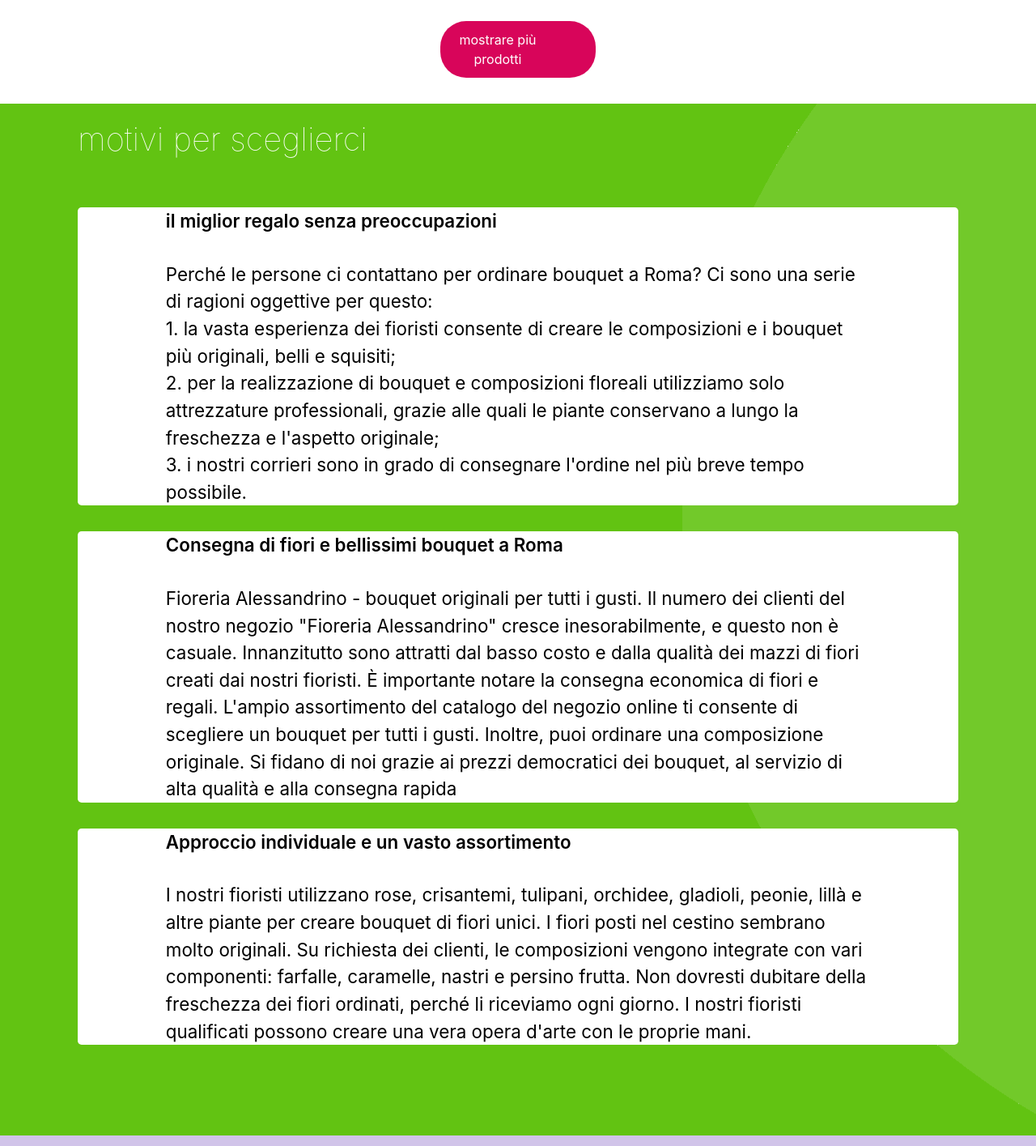
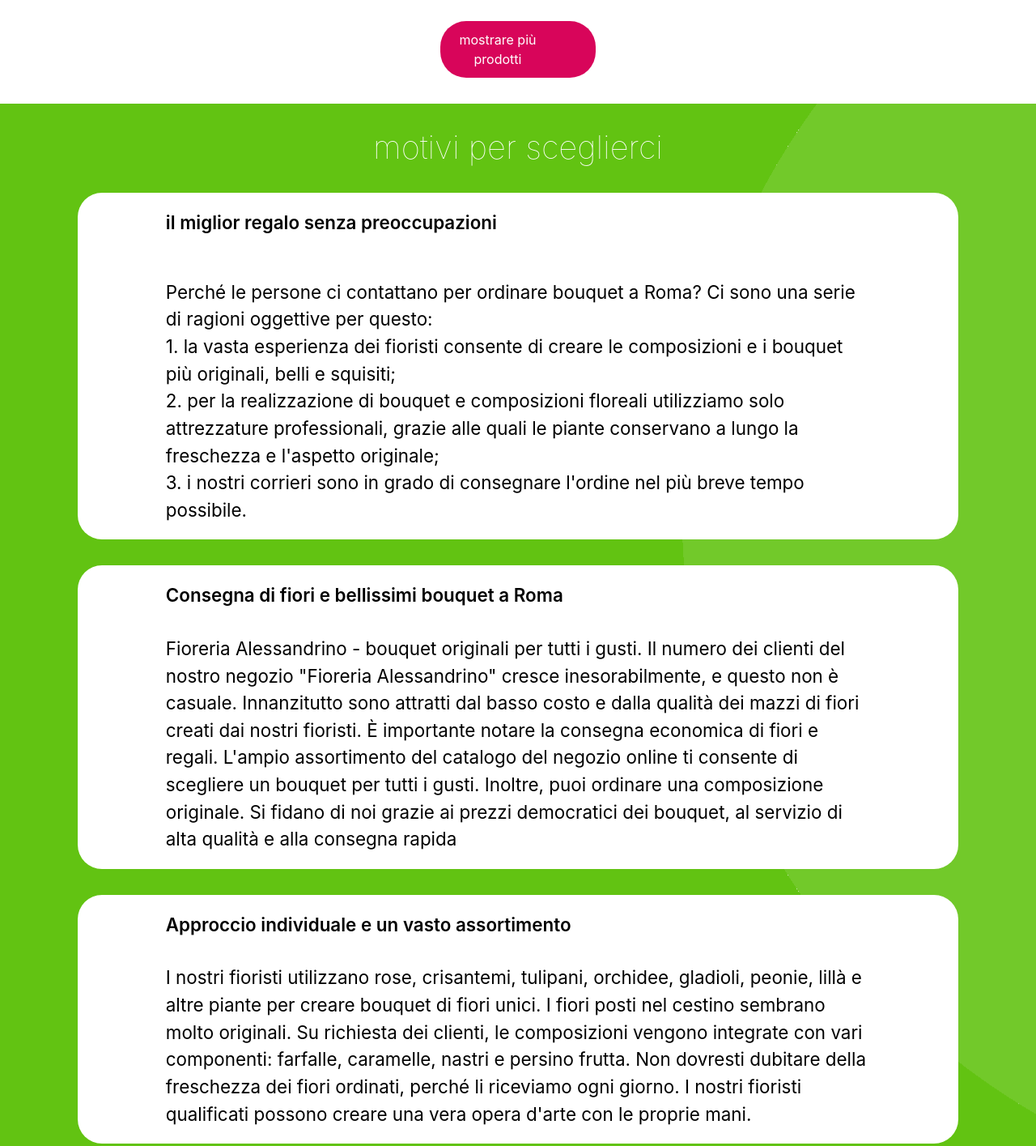
Before and after one commit to FioreriaAlessandrino/floreria_alessandrino, a website: page index.html in a window 1280 px wide. Shown: the part 760-2175 px from the top of the page at 81% size. Drawn offline with nearby package versions, Linux system fonts and the light colour scheme.

Commit message:
Update index.html

```diff
--- a/index.html
+++ b/index.html
@@ -82,17 +82,14 @@
     </section>
 
   <!-- testimonials section  -->
-
-    <section class="testimonials">
-      <div class="testimonials-bar">
-        <h1 style="text-align: center; color:white">motivi per sceglierci</h1>
-      </div>
+<section class="testimonials">
+        <h1 style="color: white; text-align: center;padding-top: 30px;">motivi per sceglierci</h1>
       <div class="testimonials-box">
-        <div class="customer1 customer">
-          <div class="customer-info inner-box">
+        <div style="border-radius: 30px;" class="customer1 customer">
+          <div style="padding-top: 20px; padding-bottom: 20px;" class="customer-info inner-box">
             <span>il miglior regalo senza preoccupazioni</span>
           </div>
-          <div class="testimonial-text inner-box">
+          <div style="padding-bottom: 20px;" class="testimonial-text inner-box">
 Perché le persone ci contattano per ordinare bouquet a Roma? Ci sono una serie di ragioni oggettive per questo:
 <br>
 1. la vasta esperienza dei fioristi consente di creare le composizioni e i bouquet più originali, belli e squisiti;
@@ -103,20 +100,20 @@
 <br>
           </div>
         </div>
-        <div class="customer2 customer">
-          <div class="customer-info inner-box">
+        <div style="border-radius: 30px;" class="customer2 customer">
+          <div style="padding-top: 20px;" class="customer-info inner-box">
             <span>Consegna di fiori e bellissimi bouquet a Roma</span>
           </div>
-          <div class="testimonial-text inner-box">
+          <div style="padding-bottom: 20px;" class="testimonial-text inner-box">
             Fioreria Alessandrino - bouquet originali per tutti i gusti.
 Il numero dei clienti del nostro negozio "Fioreria Alessandrino" cresce inesorabilmente, e questo non è casuale. Innanzitutto sono attratti dal basso costo e dalla qualità dei mazzi di fiori creati dai nostri fioristi. È importante notare la consegna economica di fiori e regali. L'ampio assortimento del catalogo del negozio online ti consente di scegliere un bouquet per tutti i gusti. Inoltre, puoi ordinare una composizione originale. Si fidano di noi grazie ai prezzi democratici dei bouquet, al servizio di alta qualità e alla consegna rapida
           </div>
         </div>
-        <div class="customer3 customer">
-          <div class="customer-info inner-box">
+        <div style="border-radius: 30px;" class="customer3 customer">
+          <div style="padding-top: 20px;" class="customer-info inner-box">
             <span>Approccio individuale e un vasto assortimento</span>
           </div>
-          <div class="testimonial-text inner-box">
+          <div style="padding-bottom: 20px;" class="testimonial-text inner-box">
             I nostri fioristi utilizzano rose, crisantemi, tulipani, orchidee, gladioli, peonie, lillà e altre piante per creare bouquet di fiori unici. I fiori posti nel cestino sembrano molto originali. Su richiesta dei clienti, le composizioni vengono integrate con vari componenti: farfalle, caramelle, nastri e persino frutta. Non dovresti dubitare della freschezza dei fiori ordinati, perché li riceviamo ogni giorno. I nostri fioristi qualificati possono creare una vera opera d'arte con le proprie mani.
           </div>
         </div>
@@ -124,6 +121,7 @@
       <div class="pagination">
       </div>
     </section>
+
     <footer style="width: 100%;" class="footer">
         <div class="container">
             <div class="row">
```
